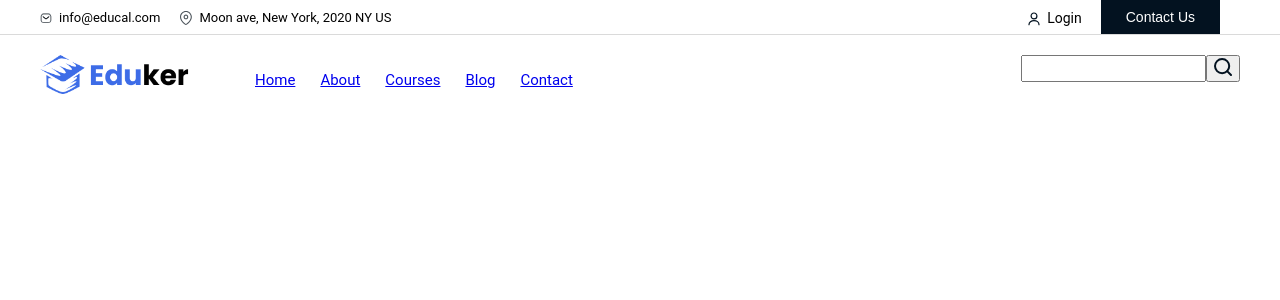
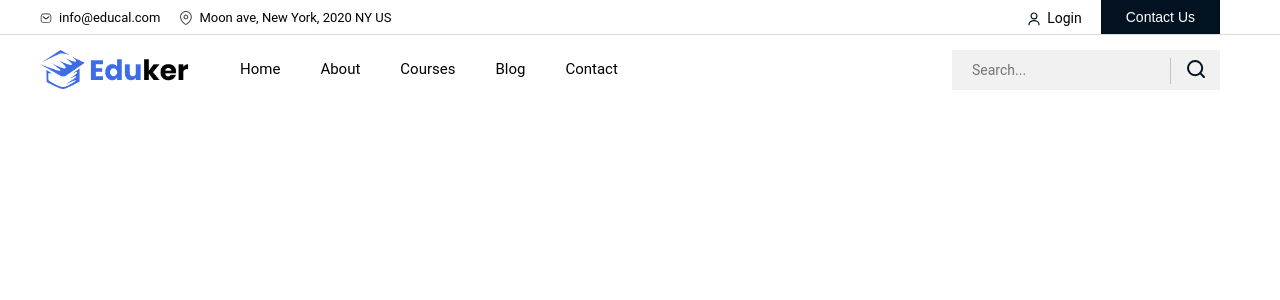
Before and after one commit to Govard9/eduker-five, a React (Create React App) app: page / in a window 1280 px wide. Shown: the top 300 px of the page. Built offline with nearby package versions, Linux system fonts and the light colour scheme.

Commit message:
Header полностью готов!

```diff
--- a/src/components/Header/BottomHeader/BottomHeader.jsx
+++ b/src/components/Header/BottomHeader/BottomHeader.jsx
@@ -1,7 +1,7 @@
-import React from 'react';
-import logo from '../../../assets/img/logo.png'
-import styles from '../BottomHeader/BottomHeader.module.scss'
-import Search from './Search/Search';
+import React from "react";
+import logo from "../../../assets/img/logo.png";
+import styles from "../BottomHeader/BottomHeader.module.scss";
+import Search from "./Search/Search";
 
 import { NavLink } from "react-router-dom";
 
@@ -9,24 +9,34 @@ const BottomHeader = () => {
 	return (
 		<div className={styles.main}>
 			<div className={styles.image}>
-            <img src={logo}/>
+				<NavLink to="/">
+					<img src={logo} />
+				</NavLink>
 			</div>
 			<div className={styles.menu}>
 				<ul>
 					<li>
-                  <NavLink to='/'>Home</NavLink>
+						<NavLink to="/">Home</NavLink>
 					</li>
-                <li> <NavLink to='/about'>About</NavLink></li>
-                <li> <NavLink to='/courses'>Courses</NavLink></li>
-                <li> <NavLink to='/blog'>Blog</NavLink></li>
-                <li> <NavLink to='/contact'>Contact</NavLink></li>
+					<li>
+						<NavLink to="/about">About</NavLink>
+					</li>
+					<li>
+						<NavLink to="/courses">Courses</NavLink>
+					</li>
+					<li>
+						<NavLink to="/blog">Blog</NavLink>
+					</li>
+					<li>
+						<NavLink to="/contact">Contact</NavLink>
+					</li>
 				</ul>
 			</div>
 			<div className={styles.search}>
 				<Search />
 			</div>
 		</div>
-  )
-}
+	);
+};
 
 export default BottomHeader;
--- a/src/components/Header/BottomHeader/BottomHeader.module.scss
+++ b/src/components/Header/BottomHeader/BottomHeader.module.scss
@@ -5,16 +5,18 @@
 	width: 1200px;
 	height: 34px;
 	justify-content: start;
-	margin-top: 20px;
+	margin-top: 15px;
 	margin-bottom: 20px;
 	.image {
 		img {
 			width: 150px;
+			margin-right: -30px;
 		}
 	}
 	.menu {
 		ul {
 			display: flex;
+			margin-top: 10px;
 		}
 		li {
 			font-family: Roboto, sans-serif;
@@ -22,8 +24,17 @@
 			list-style-type: none;
 			font-size: 15px;
 			font-weight: 400;
-			list-style-type: none;
-			margin-left: 25px;
+			margin-left: 35px;
+			a {
+				text-decoration: none;
+				margin-left: 5px;
+				color: #000000;
+				cursor: pointer;
+			}
+			a:hover {
+				color: #2a2dfa;
+				transition: all .3s;
+			}
 		}
 	}
 	.search {
--- a/src/components/Header/BottomHeader/Search/Search.jsx
+++ b/src/components/Header/BottomHeader/Search/Search.jsx
@@ -6,7 +6,7 @@ const Search = () => {
 		<div className={styles.main}>
 			<div className={styles.input}>
 				<form>
-					<input />
+					<input placeholder="Search..." />
 					<button>
 						<svg
 							width="18"
--- a/src/components/Header/BottomHeader/Search/Search.module.scss
+++ b/src/components/Header/BottomHeader/Search/Search.module.scss
@@ -5,5 +5,37 @@
 	form {
 		display: flex;
 		justify-content: flex-end;
+		input {
+			height: 40px;
+			background-color: #f1f1f1;
+			outline: none;
+			padding: 0 55px 0 20px;
+			border: 0;
+			font-size: 14px;
+			font-family: Roboto, sans-serif;
+            margin-right: -15px;
+		}
+		button {
+            width: 35px;
+            height: 26px;
+			transform: translateX(-100%);
+			font-size: 16px;
+			color: var(--tp-common-black);
+			background-color: var(--tp-grey-1);
+            padding: 0 0 0 17px;
+			border: 0;
+            margin-top: 8px;
+            cursor: pointer;
+		}
+        button:after {
+            position: absolute;
+            content: "";
+            left: 0;
+            top: 50%;
+            transform: translateY(-50%);
+            height: 100%;
+            width: 1px;
+            background-color: rgba(3,18,32,.2);
         }
 	}
+}
--- a/src/components/Header/TopHeader/TopHeader.module.scss
+++ b/src/components/Header/TopHeader/TopHeader.module.scss
@@ -22,6 +22,7 @@
 		font-size: 13px;
 		font-weight: 400;
 		margin-right: 20px;
+		cursor: pointer;
 	}
 	.mail {
 		margin-top: 10px;
@@ -81,6 +82,7 @@
 			border: 0;
 			height: 100%;
             transition: all .3s;
+			cursor: pointer;
 		}
 		button:hover {
 			background-color: #2a2dfa;
```
Lines whose indentation alone changed are shown as unchanged.
